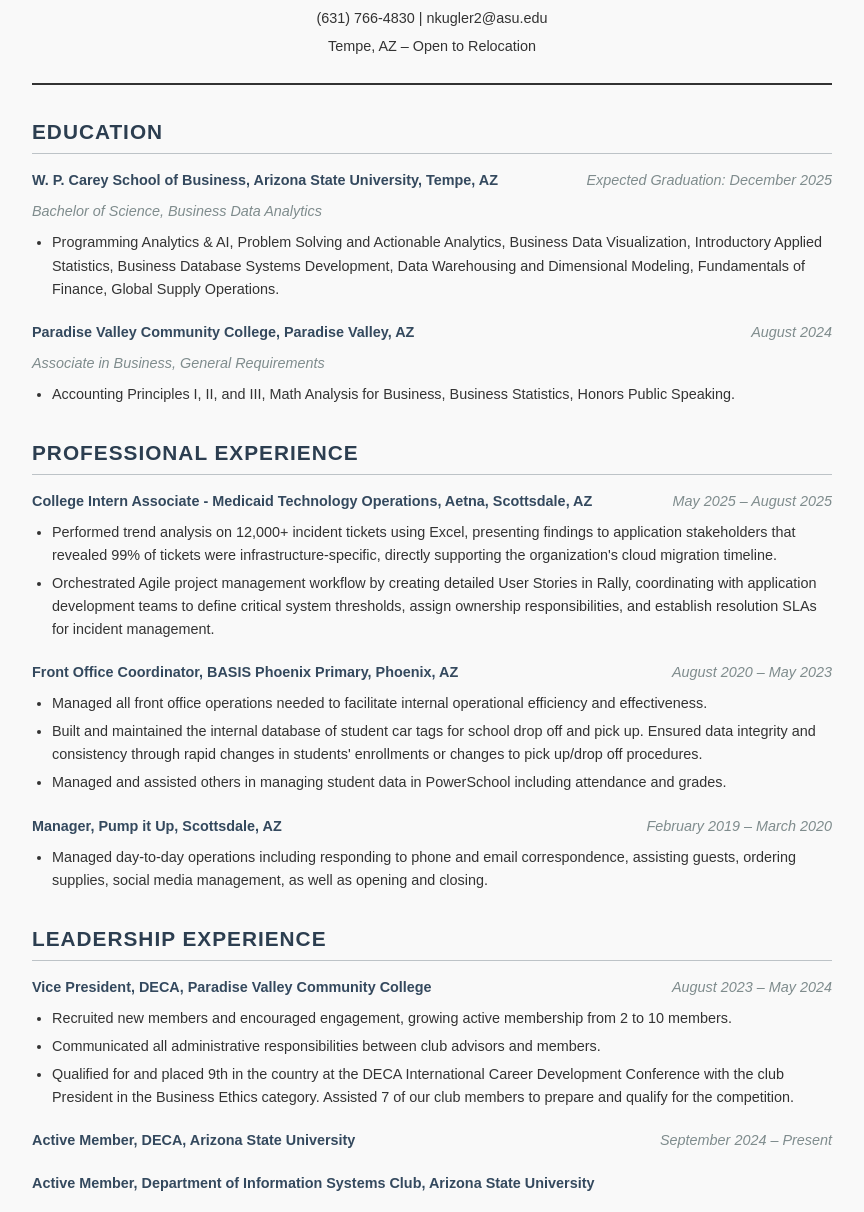
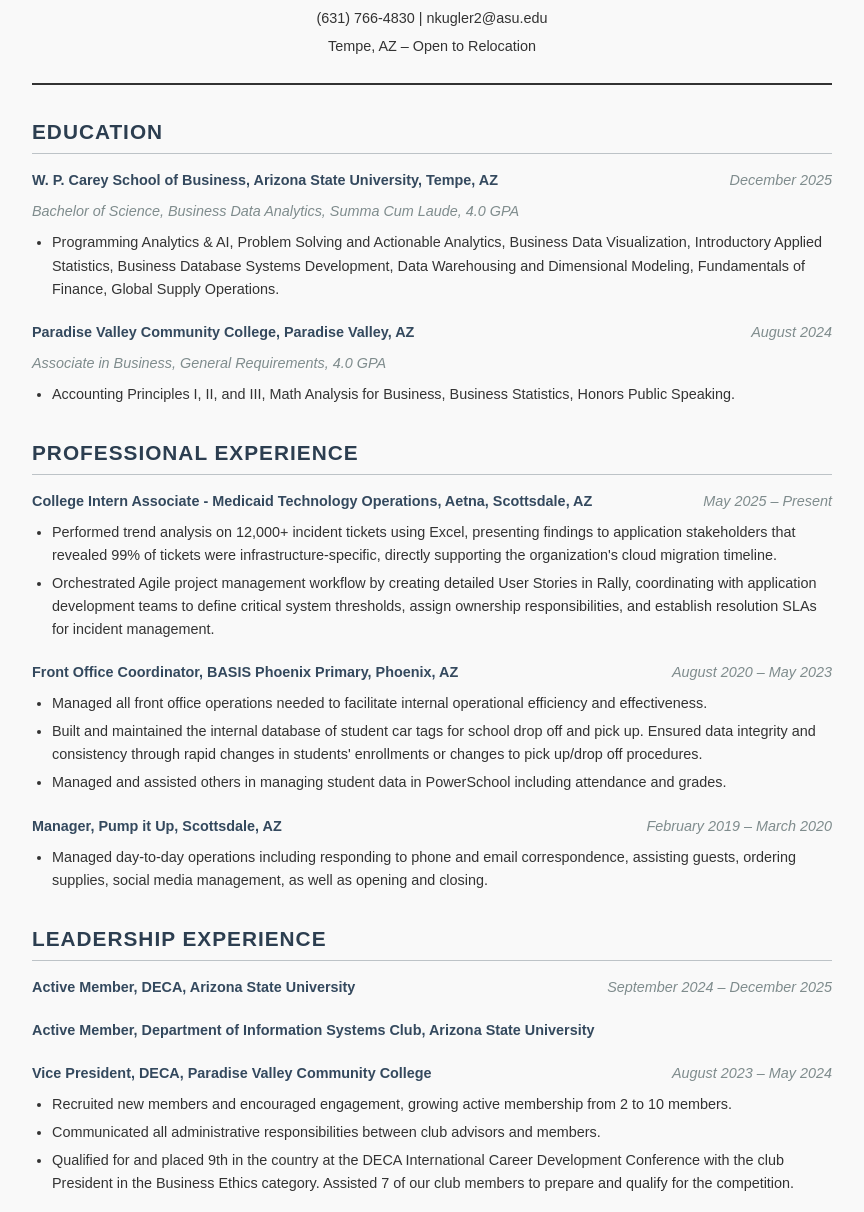
Before and after one commit to nkugler2/nkugler2.github.io, a plain HTML site: page resume.html in a window 1280 px wide. Shown: the part 87-1299 px from the top of the page, without its empty margins (208-1072 px from the left). Drawn offline with Linux system fonts and the light colour scheme.

Commit message:
Changing dates, updating now things now that I graduated, including changing my Welcome section text and dates and some formatting in my viewable resume.html

```diff
--- a/resume.html
+++ b/resume.html
@@ -1,8 +1,8 @@
-<!DOCTYPE html>
+<!doctype html>
 <html lang="en">
   <head>
-    <meta charset="UTF-8">
-    <meta name="viewport" content="width=device-width, initial-scale=1.0">
+    <meta charset="UTF-8" />
+    <meta name="viewport" content="width=device-width, initial-scale=1.0" />
     <title>Noah Kugler - Resume</title>
     <style>
       body {
@@ -51,7 +51,9 @@
         letter-spacing: 1px;
       }
 
-        .education-item, .experience-item, .leadership-item {
+      .education-item,
+      .experience-item,
+      .leadership-item {
         margin-bottom: 20px;
       }
 
@@ -65,27 +67,27 @@
       .item-title {
         font-weight: bold;
         color: #34495e;
-            font-size: .9em;
+        font-size: 0.9em;
       }
 
       .item-date {
         font-style: italic;
         color: #7f8c8d;
         white-space: nowrap;
-            font-size: .9em;
+        font-size: 0.9em;
       }
 
       .item-subtitle {
         color: #7f8c8d;
         font-style: italic;
         margin-bottom: 8px;
-            font-size: .9em;
+        font-size: 0.9em;
       }
 
       .item-description ul {
         margin: 8px 0;
         padding-left: 20px;
-            font-size: .9em;
+        font-size: 0.9em;
       }
 
       .item-description li {
@@ -99,13 +101,13 @@
       .skills-section h3 {
         color: #2c3e50;
         margin-bottom: 8px;
-            font-size: .9em;
+        font-size: 0.9em;
       }
 
       .skills-section p {
         margin-bottom: 10px;
         text-align: justify;
-            font-size: .9em;
+        font-size: 0.9em;
       }
 
       @media (max-width: 600px) {
@@ -135,26 +137,45 @@
 
         <div class="education-item">
           <div class="item-header">
-                    <div class="item-title">W. P. Carey School of Business, Arizona State University, Tempe, AZ</div>
-                    <div class="item-date">Expected Graduation: December 2025</div>
+            <div class="item-title">
+              W. P. Carey School of Business, Arizona State University, Tempe,
+              AZ
             </div>
-                <div class="item-subtitle">Bachelor of Science, Business Data Analytics</div>
+            <div class="item-date">December 2025</div>
+          </div>
+          <div class="item-subtitle">
+            Bachelor of Science, Business Data Analytics, Summa Cum Laude, 4.0
+            GPA
+          </div>
           <div class="item-description">
             <ul>
-                        <li>Programming Analytics & AI, Problem Solving and Actionable Analytics, Business Data Visualization, Introductory Applied Statistics, Business Database Systems Development, Data Warehousing and Dimensional Modeling, Fundamentals of Finance, Global Supply Operations.</li>
+              <li>
+                Programming Analytics & AI, Problem Solving and Actionable
+                Analytics, Business Data Visualization, Introductory Applied
+                Statistics, Business Database Systems Development, Data
+                Warehousing and Dimensional Modeling, Fundamentals of Finance,
+                Global Supply Operations.
+              </li>
             </ul>
           </div>
         </div>
 
         <div class="education-item">
           <div class="item-header">
-                    <div class="item-title">Paradise Valley Community College, Paradise Valley, AZ</div>
+            <div class="item-title">
+              Paradise Valley Community College, Paradise Valley, AZ
+            </div>
             <div class="item-date">August 2024</div>
           </div>
-                <div class="item-subtitle">Associate in Business, General Requirements</div>
+          <div class="item-subtitle">
+            Associate in Business, General Requirements, 4.0 GPA
+          </div>
           <div class="item-description">
             <ul>
-                        <li>Accounting Principles I, II, and III, Math Analysis for Business, Business Statistics, Honors Public Speaking.</li>
+              <li>
+                Accounting Principles I, II, and III, Math Analysis for
+                Business, Business Statistics, Honors Public Speaking.
+              </li>
             </ul>
           </div>
         </div>
@@ -165,27 +186,54 @@
 
         <div class="experience-item">
           <div class="item-header">
-                    <div class="item-title">College Intern Associate - Medicaid Technology Operations, Aetna, Scottsdale, AZ</div>
-                    <div class="item-date">May 2025 – August 2025</div>
+            <div class="item-title">
+              College Intern Associate - Medicaid Technology Operations, Aetna,
+              Scottsdale, AZ
+            </div>
+            <div class="item-date">May 2025 – Present</div>
           </div>
           <div class="item-description">
             <ul>
-                        <li>Performed trend analysis on 12,000+ incident tickets using Excel, presenting findings to application stakeholders that revealed 99% of tickets were infrastructure-specific, directly supporting the organization's cloud migration timeline.</li>
-                        <li>Orchestrated Agile project management workflow by creating detailed User Stories in Rally, coordinating with application development teams to define critical system thresholds, assign ownership responsibilities, and establish resolution SLAs for incident management.</li>
+              <li>
+                Performed trend analysis on 12,000+ incident tickets using
+                Excel, presenting findings to application stakeholders that
+                revealed 99% of tickets were infrastructure-specific, directly
+                supporting the organization's cloud migration timeline.
+              </li>
+              <li>
+                Orchestrated Agile project management workflow by creating
+                detailed User Stories in Rally, coordinating with application
+                development teams to define critical system thresholds, assign
+                ownership responsibilities, and establish resolution SLAs for
+                incident management.
+              </li>
             </ul>
           </div>
         </div>
 
         <div class="experience-item">
           <div class="item-header">
-                    <div class="item-title">Front Office Coordinator, BASIS Phoenix Primary, Phoenix, AZ</div>
+            <div class="item-title">
+              Front Office Coordinator, BASIS Phoenix Primary, Phoenix, AZ
+            </div>
             <div class="item-date">August 2020 – May 2023</div>
           </div>
           <div class="item-description">
             <ul>
-                        <li>Managed all front office operations needed to facilitate internal operational efficiency and effectiveness.</li>
-                        <li>Built and maintained the internal database of student car tags for school drop off and pick up. Ensured data integrity and consistency through rapid changes in students' enrollments or changes to pick up/drop off procedures.</li>
-                        <li>Managed and assisted others in managing student data in PowerSchool including attendance and grades.</li>
+              <li>
+                Managed all front office operations needed to facilitate
+                internal operational efficiency and effectiveness.
+              </li>
+              <li>
+                Built and maintained the internal database of student car tags
+                for school drop off and pick up. Ensured data integrity and
+                consistency through rapid changes in students' enrollments or
+                changes to pick up/drop off procedures.
+              </li>
+              <li>
+                Managed and assisted others in managing student data in
+                PowerSchool including attendance and grades.
+              </li>
             </ul>
           </div>
         </div>
@@ -197,7 +245,11 @@
           </div>
           <div class="item-description">
             <ul>
-                        <li>Managed day-to-day operations including responding to phone and email correspondence, assisting guests, ordering supplies, social media management, as well as opening and closing.</li>
+              <li>
+                Managed day-to-day operations including responding to phone and
+                email correspondence, assisting guests, ordering supplies,
+                social media management, as well as opening and closing.
+              </li>
             </ul>
           </div>
         </div>
@@ -206,61 +258,102 @@
       <div class="section">
         <h2>Leadership Experience</h2>
 
+
         <div class="leadership-item">
           <div class="item-header">
-                    <div class="item-title">Vice President, DECA, Paradise Valley Community College</div>
-                    <div class="item-date">August 2023 – May 2024</div>
+            <div class="item-title">
+              Active Member, DECA, Arizona State University
             </div>
-                <div class="item-description">
-                    <ul>
-                        <li>Recruited new members and encouraged engagement, growing active membership from 2 to 10 members.</li>
-                        <li>Communicated all administrative responsibilities between club advisors and members.</li>
-                        <li>Qualified for and placed 9th in the country at the DECA International Career Development Conference with the club President in the Business Ethics category. Assisted 7 of our club members to prepare and qualify for the competition.</li>
-                    </ul>
+            <div class="item-date">September 2024 – December 2025</div>
           </div>
         </div>
 
         <div class="leadership-item">
           <div class="item-header">
-                    <div class="item-title">Active Member, DECA, Arizona State University</div>
-                    <div class="item-date">September 2024 – Present</div>
+            <div class="item-title">
+              Active Member, Department of Information Systems Club, Arizona
+              State University
+            </div>
+            <div class="item-date"></div>
           </div>
         </div>
 
         <div class="leadership-item">
           <div class="item-header">
-                    <div class="item-title">Active Member, Department of Information Systems Club, Arizona State University</div>
-                    <div class="item-date"></div>
+            <div class="item-title">
+              Vice President, DECA, Paradise Valley Community College
+            </div>
+            <div class="item-date">August 2023 – May 2024</div>
+          </div>
+          <div class="item-description">
+            <ul>
+              <li>
+                Recruited new members and encouraged engagement, growing active
+                membership from 2 to 10 members.
+              </li>
+              <li>
+                Communicated all administrative responsibilities between club
+                advisors and members.
+              </li>
+              <li>
+                Qualified for and placed 9th in the country at the DECA
+                International Career Development Conference with the club
+                President in the Business Ethics category. Assisted 7 of our
+                club members to prepare and qualify for the competition.
+              </li>
+            </ul>
           </div>
         </div>
-        </div>
+
 
       <div class="section">
         <h2>Skills & Activities</h2>
 
         <div class="skills-section">
           <h3>Computer Skills:</h3>
-                <p>Proficient in Microsoft Office, PowerSchool SIS, POS management, PC building, Raptor Security, social media management with Social Pilot. Basic graphic design with Canva, Local AI with Ollama. Agile Project Management using Rally. Incident Ticket tracking and management with Service Now. Tableau for dashboard creation.</p>
+          <p>
+            Proficient in Microsoft Office, PowerSchool SIS, POS management, PC
+            building, Raptor Security, social media management with Social
+            Pilot. Basic graphic design with Canva, Local AI with Ollama. Agile
+            Project Management using Rally. Incident Ticket tracking and
+            management with Service Now. Tableau for dashboard creation.
+          </p>
         </div>
 
         <div class="skills-section">
           <h3>Technical Skills:</h3>
-                <p>Python for Data Analysis, Pandas, NumPy, yfinance, conda, SQLite. Excel for Data Analysis. Basic SPSS. SQL, Microsoft SQL Server, Basic ETL, relational DB, data warehouses, and data lakes. Local and Cloud AI for Data Analysis. Git for Version control. Agile Development Methodology for IT Project Management.</p>
+          <p>
+            Python for Data Analysis, Pandas, NumPy, yfinance, conda, SQLite.
+            Excel for Data Analysis. Basic SPSS. SQL, Microsoft SQL Server,
+            Basic ETL, relational DB, data warehouses, and data lakes. Local and
+            Cloud AI for Data Analysis. Git for Version control. Agile
+            Development Methodology for IT Project Management.
+          </p>
         </div>
 
         <div class="skills-section">
           <h3>Open Research:</h3>
-                <p>Consumer Voice and Education in the Spotlight Open Data Projects at the Data Science and Analytics Unit at the Hayden Library at ASU.</p>
+          <p>
+            Consumer Voice and Education in the Spotlight Open Data Projects at
+            the Data Science and Analytics Unit at the Hayden Library at ASU.
+          </p>
         </div>
 
         <div class="skills-section">
           <h3>Volunteering:</h3>
-                <p>Voluntary Income Tax Assistance program, Feed My Starving Children.</p>
+          <p>
+            Voluntary Income Tax Assistance program, Feed My Starving Children.
+          </p>
         </div>
 
         <div class="skills-section">
           <h3>Interests:</h3>
-                <p>Music Production, Local AI, Personal Knowledge Management with Obsidian, Educational Research on Pedagogy, Educational Data Analytics, Information System Development, staying current with evolving technologies.</p>
+          <p>
+            Music Production, Local AI, Personal Knowledge Management with
+            Obsidian, Educational Research on Pedagogy, Educational Data
+            Analytics, Information System Development, staying current with
+            evolving technologies.
+          </p>
         </div>
       </div>
     </div>
```
Also changed, not shown: index.html (+16 -8 lines). Lines whose indentation alone changed are shown as unchanged.
